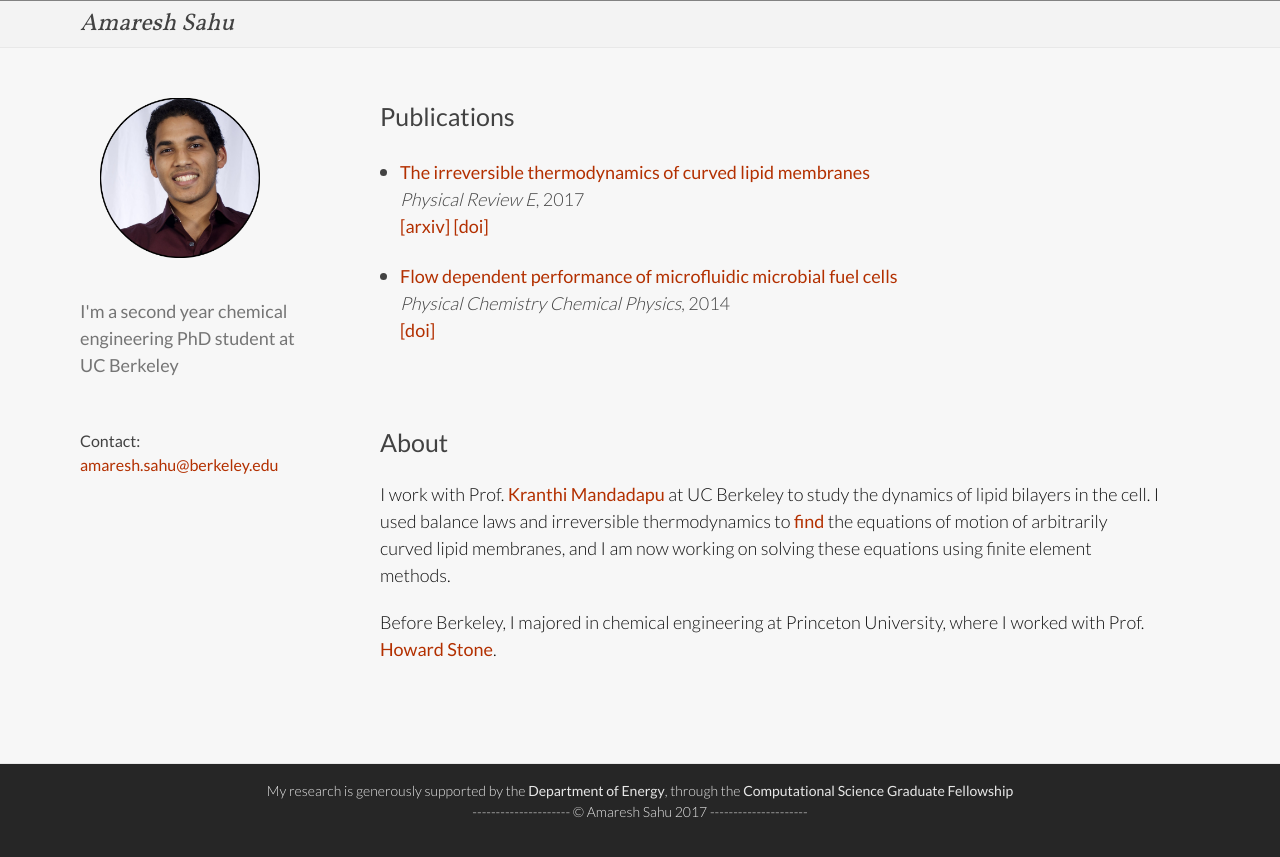
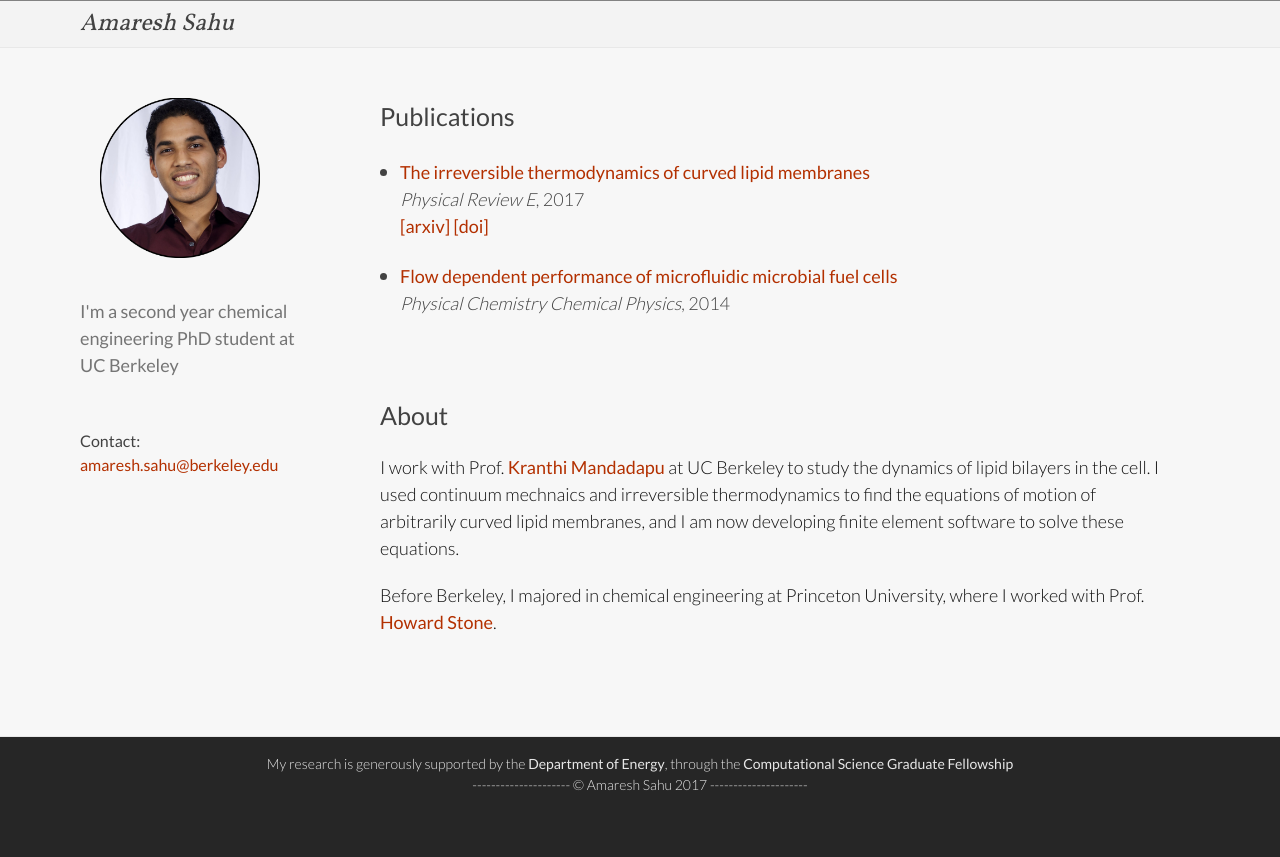
Before and after one commit to amaresh-sahu/amaresh-sahu.github.io, a Jekyll site: the page built from index.html, in a window 1280 px wide. Shown: the top 857 px of the page. Built offline with Jekyll 4.4.1, drawn with Linux system fonts in a browser that asks for light colours.

Commit message:
fix broken doi link and modify text

```diff
--- a/index.html
+++ b/index.html
@@ -26,23 +26,21 @@ layout: index
 				<ul class="post-list">
 					<li>
 						<p>
-						<a href="/papers/sahu-mandadapu-pre-2017.pdf" target="_blank">
+						<a href="/papers/sahu-mandadapu-pre-2017.pdf">
 							The irreversible thermodynamics of curved lipid membranes</a><br />
 						<em>Physical Review E</em>, 2017 <br />
-						<a href="https://arxiv.org/pdf/1701.06495.pdf" target="_blank">
+						<a href="https://arxiv.org/pdf/1701.06495.pdf">
 							[arxiv]</a>
-						<a href="https://doi.org/10.1103/PhysRevE.96.042409" target="_blank">
+						<a href="https://doi.org/10.1103/PhysRevE.96.042409">
 							[doi]</a>
 						<br />
 						</p>
 					</li>
 					<li>
 						<p>
-						<a href="/papers/vigolo-stone-pccp-2014.pdf" target="_blank">
+						<a href="/papers/vigolo-stone-pccp-2014.pdf">
 							Flow dependent performance of microfluidic microbial fuel cells</a><br />
 						<em>Physical Chemistry Chemical Physics</em>, 2014 <br />
-						<a href="http://dx.doi.org/10.1039/c4cp01086h" target="_blank">
-							[doi]</a><br />
 						</p>
 					</li>
 				</ul>
@@ -55,10 +53,9 @@ layout: index
 				I work with Prof. <a href="http://www.cchem.berkeley.edu/kranthi/" target="_blank">
 					Kranthi Mandadapu</a>
 				at UC Berkeley to study the dynamics of lipid bilayers in the cell.
-				I used balance laws and irreversible thermodynamics to
-				<a href="/papers/sahu-mandadapu-pre-2017.pdf" target="_blank">find</a>
-				the equations of motion of arbitrarily curved lipid membranes, and I am now working
-				on solving these equations using finite element methods.
+				I used continuum mechnaics and irreversible thermodynamics to find
+				the equations of motion of arbitrarily curved lipid membranes, and
+			   	I am now developing finite element software to solve these equations.
 				</p>
 				<p>
 				Before Berkeley, I majored in chemical engineering at Princeton University, where I worked
```
